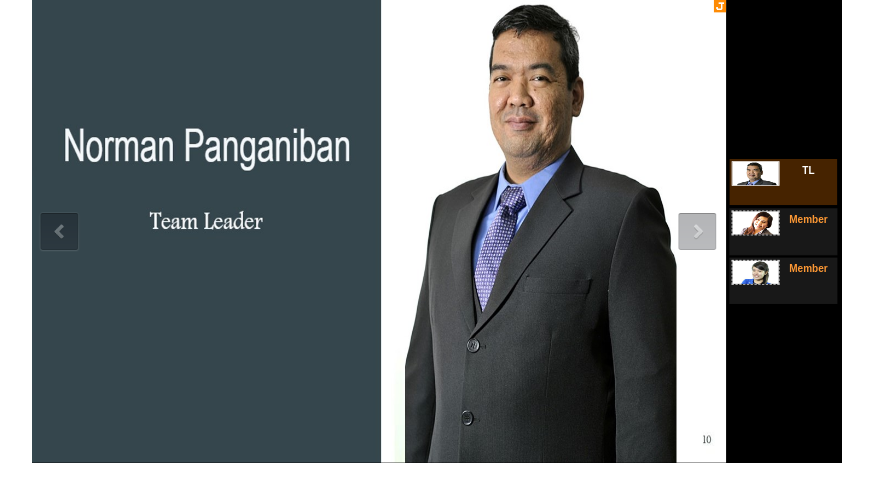
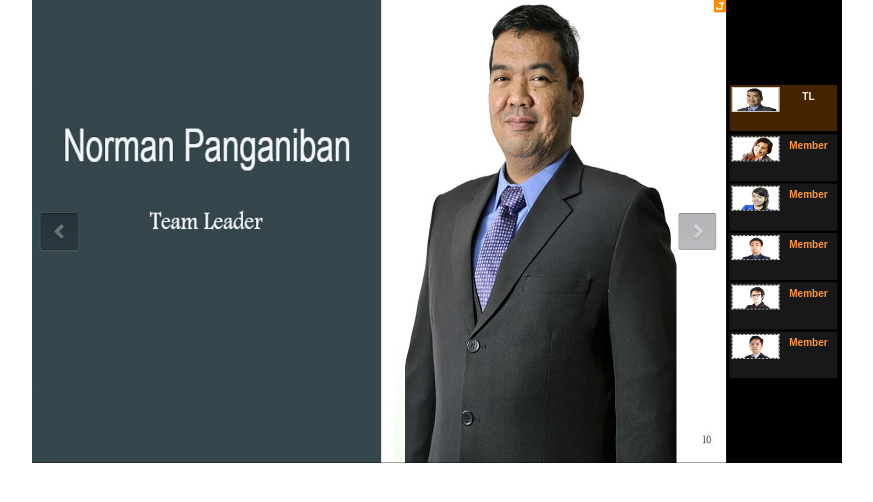
Before and after one commit to sdt3/sdt3-about, a plain HTML site: page index.html in a window 1280 px wide. Shown: the whole page, without its empty margins (203-1076 px from the left). Drawn offline with Linux system fonts and the light colour scheme.

Commit message:
Update index.html

```diff
--- a/index.html
+++ b/index.html
@@ -164,6 +164,24 @@
                     <div class="c"></div>
                 </div>
             </div>
+            <div data-p="181.25" style="display: none;">
+                <img data-u="image" src="images/abt_jam.png" /><div data-u="thumb">
+                    <img class="i" src="images/jam.png" /><div class="t">Member</div>
+                    <div class="c"></div>
+                </div>
+            </div>
+            <div data-p="181.25" style="display: none;">
+                <img data-u="image" src="images/abt_dale.png" /><div data-u="thumb">
+                    <img class="i" src="images/dale.png" /><div class="t">Member</div>
+                    <div class="c"></div>
+                </div>
+            </div>
+            <div data-p="181.25" style="display: none;">
+                <img data-u="image" src="images/abt_carlos.png" /><div data-u="thumb">
+                    <img class="i" src="images/carlos.png" /><div class="t">Member</div>
+                    <div class="c"></div>
+                </div>
+            </div>
             <a data-u="ad" href="http://www.jssor.com" target="_blank" style="display: block; position: absolute; top: 0; right: 0; width: 16px; height: 16px;">
                 <img src="images/icon-16.png" title="Jssor Slider" alt="Responsive Slider" /></a></div>
         <!-- Thumbnail Navigator -->
```
